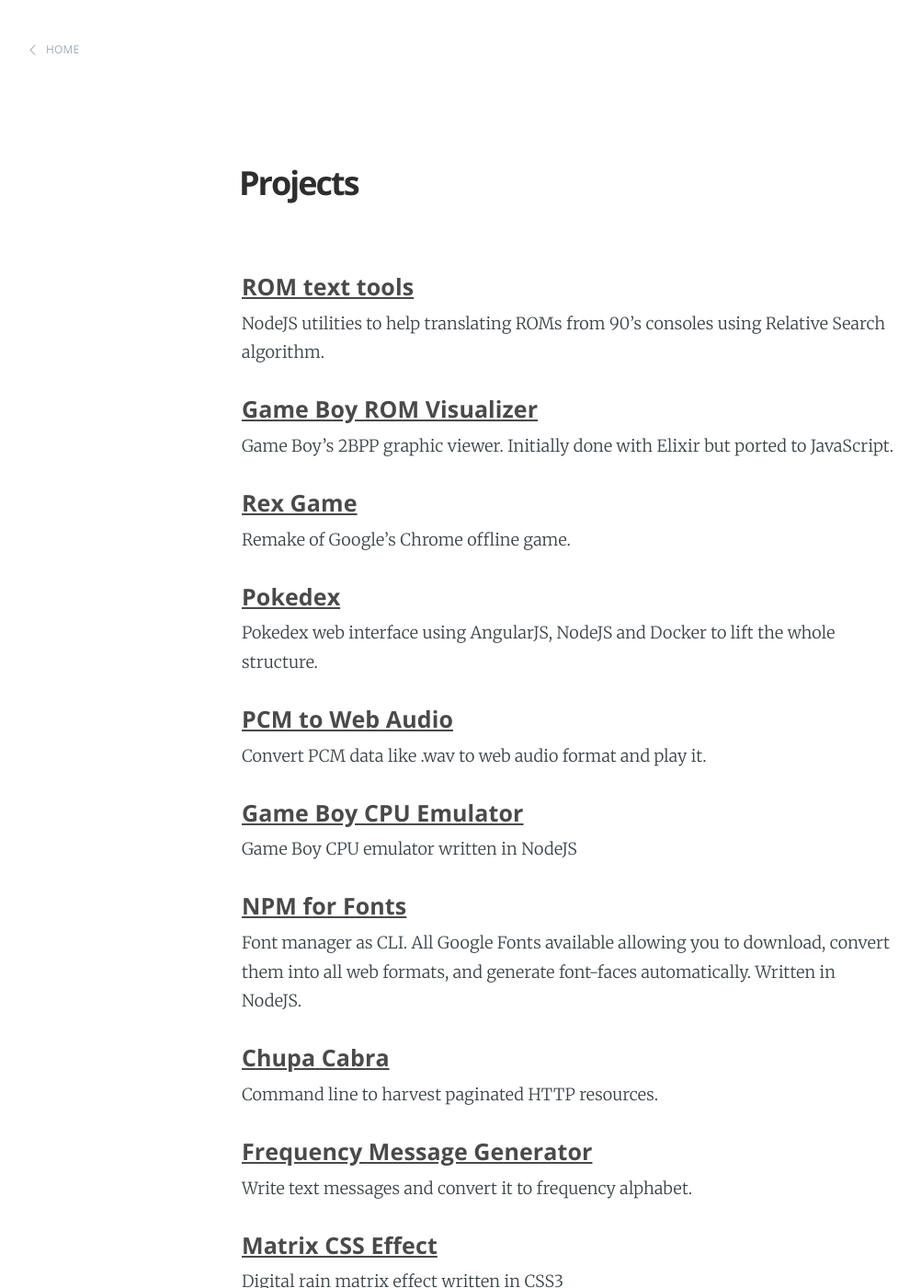
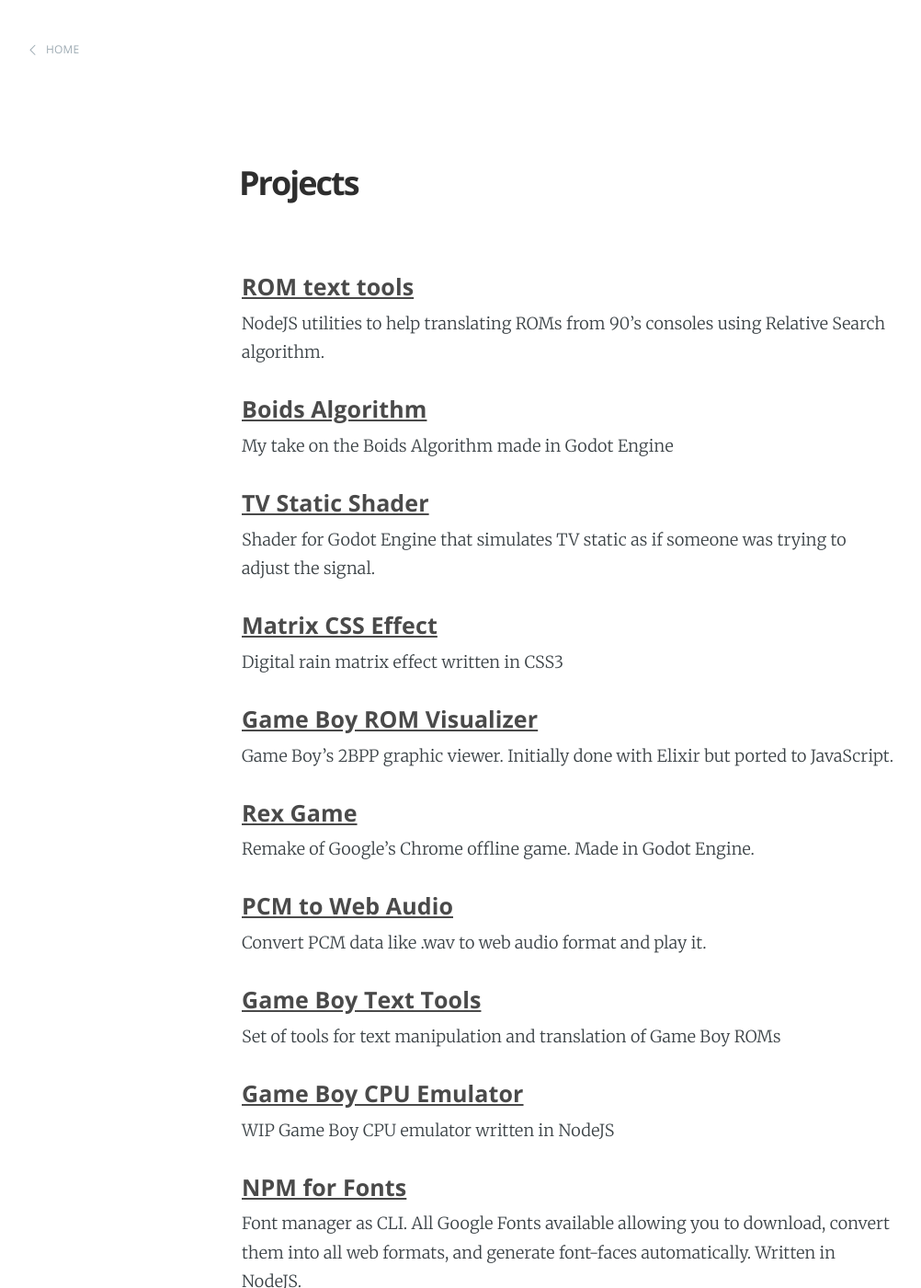
Before and after one commit to raphaklaus/raphaklaus.github.io, a Jekyll site: the page built from projects.md, in a window 1280 px wide and 1400 px high. Shown: the whole window at 92% size, without its empty margins (22-1024 px from the left). Built offline with Jekyll 4.4.1, drawn with Linux system fonts in a browser that asks for light colours.

Commit message:
Big update

```diff
--- a/projects.md
+++ b/projects.md
@@ -2,33 +2,47 @@
 layout: page
 title: Projects
 ---
+
 <br/>
 #### [ROM text tools](https://github.com/raphaklaus/gameboy-text-tools)
 NodeJS utilities to help translating ROMs from 90's consoles using Relative Search algorithm.
 
+#### [Boids Algorithm](https://github.com/raphaklaus/godot-boids)
+
+My take on the Boids Algorithm made in Godot Engine
+
+#### [TV Static Shader](https://github.com/raphaklaus/tv-static-shader)
+
+Shader for Godot Engine that simulates TV static as if someone was trying to adjust the signal.
+
+#### [Matrix CSS Effect](http://raphaklaus.github.io/matrix-fx/)
+
+Digital rain matrix effect written in CSS3
+
 #### [Game Boy ROM Visualizer](https://github.com/raphaklaus/gameboy-rom-visualizer)
+
 Game Boy's 2BPP graphic viewer. Initially done with Elixir but ported to JavaScript.
 
-#### [Rex Game](https://github.com/raphaklaus/rex-game)
-Remake of Google's Chrome offline game.
+#### [Rex Game](https://github.com/raphaklaus/godot-trex-game)
 
-#### [Pokedex](https://github.com/raphaklaus/pokedex)
-Pokedex web interface using AngularJS, NodeJS and Docker to lift the whole structure.
+Remake of Google's Chrome offline game. Made in Godot Engine.
 
 #### [PCM to Web Audio](https://github.com/raphaklaus/pcm-2-webaudio)
+
 Convert PCM data like .wav to web audio format and play it.
 
+#### [Game Boy Text Tools](https://github.com/raphaklaus/gameboy-text-tools)
+
+Set of tools for text manipulation and translation of Game Boy ROMs
+
 #### [Game Boy CPU Emulator](https://github.com/raphaklaus/gameboy-cpu)
-Game Boy CPU emulator written in NodeJS
+
+WIP Game Boy CPU emulator written in NodeJS
 
 #### [NPM for Fonts](https://github.com/raphaklaus/fontwr)
+
 Font manager as CLI. All Google Fonts available allowing you to download, convert them into all web formats, and generate font-faces automatically. Written in NodeJS.
 
-#### [Chupa Cabra](https://github.com/raphaklaus/chupa-cabra)
-Command line to harvest paginated HTTP resources.
+#### [Frequency Message Generator](http://raphaklaus.github.io/frequency-message-generator/)
 
-#### [Frequency Message Generator](http://raphaklaus.github.io/frequency-message-generator/)
 Write text messages and convert it to frequency alphabet.
-
-#### [Matrix CSS Effect](http://raphaklaus.github.io/matrix-fx/)
-Digital rain matrix effect written in CSS3
```
Also changed, not shown: _posts/2021-05-01-qualidade-de-software.md (added, +105 -0 lines), about.md (+12 -4 lines), 1 other file.
